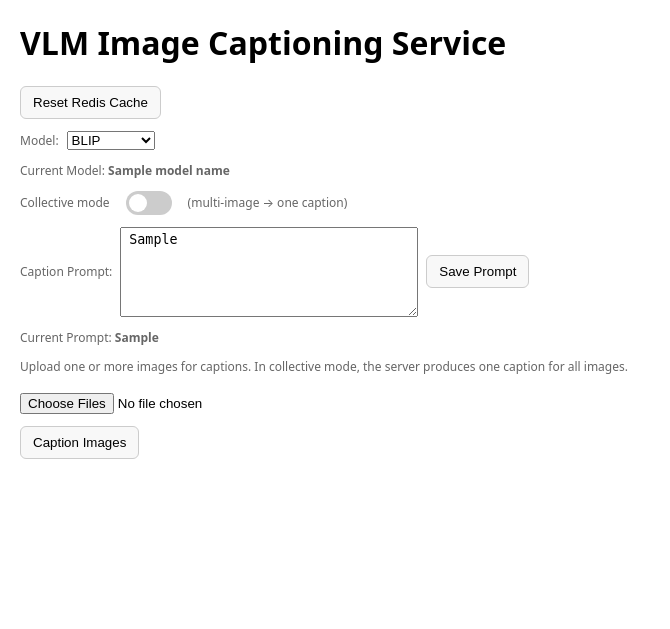
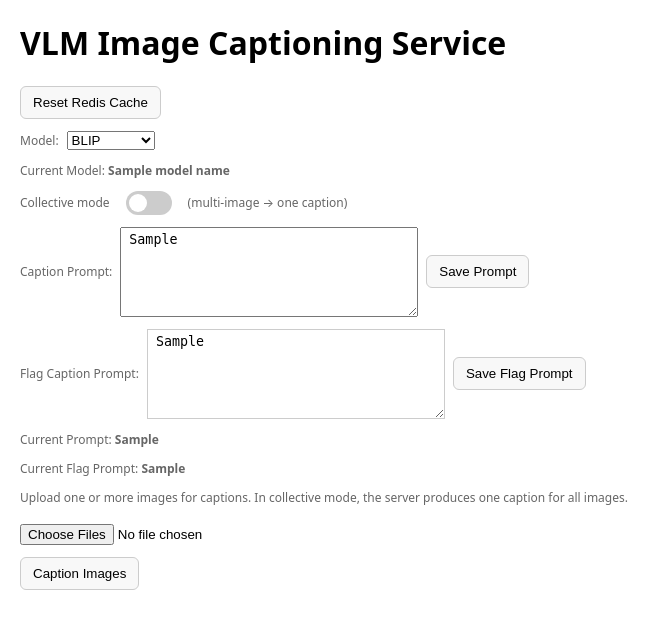
Before and after one commit to abrarhayat/blip-image-inference, a Flask app: template templates/index.html in a window 1280 px wide. Shown: the top 629 px of the page, without its empty margins (0-670 px from the left). Run offline with Flask 3, Linux system fonts and the light colour scheme; the template is opened without the code that fills it: most values are stand-ins (such as "Sample title", 1, 10 or a date in 2020).

Commit message:
Now added flag generation capabilities

```diff
--- a/app.py
+++ b/app.py
@@ -9,10 +9,10 @@ from flask import Flask, json, request, jsonify, render_template
 from transformers import Gemma3Processor, BlipForConditionalGeneration, Blip2ForConditionalGeneration, \
     Gemma3ForConditionalGeneration, InternVLForConditionalGeneration
 
-from blip import initialize_blip_model, initialize_blip2_model
-from gemma import initialize_gemma_model
-from inference import infer_image_caption, infer_collective_caption
-from intern_vlm import initialize_intern_vlm_model
+from blip import initialize_blip_model, initialize_blip2_model, DEFAULT_BLIP_PROMPT, DEFAUALT_BLIP2_PROMPT
+from gemma import initialize_gemma_model, DEFAULT_GEMMA_PROMPT, DEFAULT_FLAG_GEMMA_PROMPT
+from inference import infer_image_caption, infer_collective_caption, is_flagged
+from intern_vlm import initialize_intern_vlm_model, DEFAULT_INTERN_VLM_PROMPT, DEFAULT_INTERN_VLM_FLAG_PROMPT
 from redis_config import get_redis_client
 from spacy_tagging import generate_spacy_tags
 
@@ -26,9 +26,30 @@ model = None
 device = None
 model_name = None
 caption_prompt = None
+flag_caption_prompt = None
 
 # Store models loaded in a dictionary for easy access
 MODEL_CACHE = {}
+
+
+def get_default_prompt_for_model(model_key: str) -> Union[str, None]:
+    if model_key == "blip":
+        return DEFAULT_BLIP_PROMPT
+    elif model_key == "blip2":
+        return DEFAUALT_BLIP2_PROMPT
+    elif model_key == "gemma":
+        return DEFAULT_GEMMA_PROMPT
+    elif model_key == "intern_vlm":
+        return DEFAULT_INTERN_VLM_PROMPT
+    return None
+
+
+def get_flag_prompt_for_model(model_key: str) -> Union[str, None]:
+    if model_key == "gemma":
+        return DEFAULT_FLAG_GEMMA_PROMPT
+    elif model_key == "intern_vlm":
+        return DEFAULT_INTERN_VLM_FLAG_PROMPT
+    return None
 
 
 # Load BLIP model + processor once (warm start)
@@ -58,19 +79,26 @@ rdb = get_redis_client()
 
 @app.route("/", methods=["GET"])
 def index():
-    global model_name, caption_prompt
-    return render_template("index.html", model_name=model_name, caption_prompt=caption_prompt)
+    global model_name, caption_prompt, flag_caption_prompt
+    if caption_prompt is None:
+        caption_prompt = get_default_prompt_for_model(SELECTED_MODEL_KEY)
+    if flag_caption_prompt is None:
+        flag_caption_prompt = get_flag_prompt_for_model(SELECTED_MODEL_KEY)
+    return render_template("index.html", model_name=model_name, caption_prompt=caption_prompt,
+                           flag_caption_prompt=flag_caption_prompt)
 
 
 @app.route("/set-model", methods=["POST"])
 def set_model():
-    global SELECTED_MODEL_KEY, processor, model, device, model_name
+    global SELECTED_MODEL_KEY, processor, model, device, model_name, flag_caption_prompt
     data = request.get_json()
     model_key = data.get("model", "blip")
     processor, model, device = get_model_and_processor(model_key)
     model_name = type(model).__name__
     SELECTED_MODEL_KEY = model_key
-    return jsonify({"model_name": model_name}), 200
+    # Reset the flag prompt to the model's default
+    flag_caption_prompt = get_flag_prompt_for_model(model_key)
+    return jsonify({"model_name": model_name, "flag_caption_prompt": flag_caption_prompt}), 200
 
 
 @app.route("/set-caption-prompt", methods=["POST"])
@@ -83,9 +111,19 @@ def set_caption_prompt():
     return jsonify({"caption_prompt": caption_prompt}), 200
 
 
+@app.route("/set-flag-prompt", methods=["POST"])
+def set_flag_prompt():
+    global flag_caption_prompt
+    data = request.get_json(silent=True) or {}
+    new_prompt = data.get("flag_caption_prompt", "")
+    # Normalize empty prompt to None for clearer downstream handling
+    flag_caption_prompt = new_prompt.strip() or None
+    return jsonify({"flag_caption_prompt": flag_caption_prompt}), 200
+
+
 @app.route("/caption-images", methods=["POST"])
 def caption_images():
-    global processor, model, device, caption_prompt
+    global processor, model, device, caption_prompt, flag_caption_prompt
     if "images" not in request.files:
         return jsonify({"error": "No images uploaded"}), 400
 
@@ -107,12 +145,13 @@ def caption_images():
         # Process new image
         image = Image.open(f.stream).convert("RGB")
         caption = infer_image_caption(processor, model, device, image, caption_prompt)
+        flagged = is_flagged(processor, model, device, [image], flag_caption_prompt)
         if (caption is None or len(caption) == 0):
             caption = "No caption could be generated."
             results.append({"filename": f.filename, "caption": caption, "tags": []})
             continue
 
-        result = {"caption": caption, "tags": generate_spacy_tags(caption)}
+        result = {"caption": caption, "tags": generate_spacy_tags(caption), "flagged": flagged}
 
         # Cache result
         rdb.set(file_hash, json.dumps(result), ex=REDIS_CACHE_TTL)
@@ -128,7 +167,7 @@ def caption_collective_images():
     Returns JSON of the form:
     {"collective_caption": str, "count": int}
     """
-    global processor, model, device, caption_prompt
+    global processor, model, device, caption_prompt, flag_caption_prompt
     if not isinstance(model, (Gemma3ForConditionalGeneration, InternVLForConditionalGeneration)):
         return jsonify({"error": "Collective captioning only supported for Gemma / InternVLM models"}), 400
 
@@ -155,9 +194,10 @@ def caption_collective_images():
     if cached:
         return jsonify(json.loads(cached))
 
-    collective_caption = infer_collective_caption(processor, model, device, images, caption_prompt)
+    collective_caption = infer_collective_caption(processor, model, device, images, caption_prompt, max_new_tokens=200)
+    flagged = is_flagged(processor, model, device, images, flag_caption_prompt, max_new_tokens=200)
     response = {"collective_caption": collective_caption, "count": len(images),
-                "tags": generate_spacy_tags(collective_caption)}
+                "tags": generate_spacy_tags(collective_caption), "flagged": flagged}
     rdb.set(cache_key, json.dumps(response), ex=REDIS_CACHE_TTL)
     return jsonify(response)
 
@@ -176,6 +216,8 @@ if __name__ == "__main__":
     parser.add_argument("--caption-prompt", type=str,
                         default=None,
                         help="Optional caption prompt for inference")
+    parser.add_argument("--flag-caption-prompt", type=str, default=None,
+                        help="Optional flag prompt for inference")
     parser.add_argument("--port", type=int, default=5001, help="Port to run the Flask server on")
     args = parser.parse_args()
 
@@ -199,5 +241,7 @@ if __name__ == "__main__":
     print(f"Using model: {model_name} on device: {device}")
     # Set optional caption prompt
     caption_prompt = args.caption_prompt
+    # Set option flag prompt
+    flag_caption_prompt = args.flag_caption_prompt
     port = args.port or int(os.getenv("PORT", 5001))
     app.run(host="0.0.0.0", port=port, debug=True)
--- a/gemma.py
+++ b/gemma.py
@@ -4,6 +4,8 @@ import torch
 from transformers import AutoProcessor, Gemma3Processor, Gemma3ForConditionalGeneration
 
 DEVICE = "cuda" if torch.cuda.is_available() else "mps" if torch.backends.mps.is_available() else "cpu"
+DEFAULT_GEMMA_PROMPT = "You are a helpful assistant who generates captions for images. You keep the caption concise within 25 words and return a single caption without any additional text."
+DEFAULT_FLAG_GEMMA_PROMPT = "You are a helpful assistant who generates json objects from images. You respond with a single JSON object with a single key 'flag' and value 'true' or 'false' based on any of the images have any animals on them. DO NOT include any formatting, additional text, or explanation. Only respond with the JSON object."
 
 
 def initialize_gemma_model() -> tuple[Gemma3Processor, Gemma3ForConditionalGeneration, str]:
@@ -36,7 +38,7 @@ def run_demo_gemma_inference():
             {"type": "image",
              "url": "https://huggingface.co/datasets/huggingface/documentation-images/resolve/main/pipeline-cat-chonk.jpeg"},
             {"type": "text",
-             "text": "Generate a caption for this image. Keep the caption concise within 10 words. Return a single caption without any additional text."},
+             "text": "Generate a caption for this image. Keep the caption concise within 25 words. Return a single caption without any additional text."},
         ]
         }
     ]
--- a/intern_vlm.py
+++ b/intern_vlm.py
@@ -2,6 +2,8 @@ import torch
 from transformers import AutoProcessor, InternVLProcessor, InternVLForConditionalGeneration
 
 DEVICE = "cuda" if torch.cuda.is_available() else "mps" if torch.backends.mps.is_available() else "cpu"
+DEFAULT_INTERN_VLM_PROMPT = "You are a helpful assistant who generates captions for images. You keep the caption concise within 25 words and return a single caption without any additional text."
+DEFAULT_INTERN_VLM_FLAG_PROMPT = "You are a helpful assistant who generates json objects from images. You respond with a single JSON object with a single key 'flag' and value 'true' or 'false' based on any of the images have any animals on them. DO NOT include any formatting, additional text, or explanation. Only respond with the JSON object."
 
 
 def initialize_intern_vlm_model() -> tuple[InternVLProcessor, InternVLForConditionalGeneration, str]:
@@ -22,7 +24,7 @@ def run_demo_intern_vlm_inference():
                 {"type": "image",
                  "url": "https://huggingface.co/datasets/huggingface/documentation-images/resolve/main/pipeline-cat-chonk.jpeg"},
                 {"type": "text",
-                 "text": "Generate a caption for this image. Keep the caption concise within 10 words. Return a single caption without any additional text."}
+                 "text": "Generate a caption for this image. Keep the caption concise within 25 words. Return a single caption without any additional text."}
             ]
         },
     ]
--- a/static/css/index.css
+++ b/static/css/index.css
@@ -151,3 +151,12 @@ body.collective-on [data-role="tags"] {
 #results {
     display: none;
 }
+
+
+/* Ensure the flag prompt textarea is visibly sized like the caption prompt */
+#flag-prompt {
+    padding: 4px 8px;
+    min-width: 280px;
+    min-height: 80px;
+    resize: vertical;
+}
--- a/static/js/index.js
+++ b/static/js/index.js
@@ -42,6 +42,12 @@
                 if (!resp.ok) throw new Error('Failed to switch model');
                 const data = await resp.json();
                 currentModelEl.textContent = data.model_name || selectedModel;
+                // Update the current flag prompt if provided by the server
+                const flagEl = document.getElementById('current-flag-prompt');
+                if (flagEl) flagEl.textContent = data.flag_caption_prompt || '';
+                // Also update the textarea value so users can see/edit it immediately
+                const flagInput = document.getElementById('flag-prompt');
+                if (flagInput) flagInput.value = data.flag_caption_prompt || '';
                 statusEl.textContent = 'Model switched.';
             } catch (err) {
                 statusEl.innerHTML = `<span class="error">${err.message}</span>`;
@@ -65,7 +71,30 @@
                 currentPromptEl.textContent = data.caption_prompt || '';
                 promptStatusEl.textContent = 'Saved';
             } catch (err) {
-                promptStatusEl.innerHTML = `<span class="error">${err.message}</span>`;
+                promptStatusEl.innerHTML = `<span class='error'>${err.message}</span>`;
+            }
+        });
+    }
+
+    function attachSaveFlagPrompt(saveBtnEl, inputEl, currentFlagPromptEl, promptStatusEl) {
+        if (!saveBtnEl || !inputEl || !currentFlagPromptEl || !promptStatusEl) return;
+        saveBtnEl.addEventListener('click', async () => {
+            const promptVal = inputEl.value;
+            promptStatusEl.textContent = 'Saving...';
+            try {
+                const resp = await fetch('/set-flag-prompt', {
+                    method: 'POST',
+                    headers: {'Content-Type': 'application/json'},
+                    body: JSON.stringify({flag_caption_prompt: promptVal})
+                });
+                if (!resp.ok) throw new Error('Failed to save flag prompt');
+                const data = await resp.json();
+                currentFlagPromptEl.textContent = data.flag_caption_prompt || '';
+                // Reflect normalized value back into the textarea
+                inputEl.value = data.flag_caption_prompt || '';
+                promptStatusEl.textContent = 'Saved';
+            } catch (err) {
+                promptStatusEl.innerHTML = `<span class='error'>${err.message}</span>`;
             }
         });
     }
@@ -76,6 +105,7 @@
         attachResetRedis,
         attachModelSwitcher,
         attachSavePrompt,
+        attachSaveFlagPrompt,
     };
 })();
 
@@ -94,6 +124,10 @@
         const savePromptBtn = document.getElementById('save-prompt-btn');
         const currentPromptEl = document.getElementById('current-prompt');
         const promptStatusEl = document.getElementById('prompt-status');
+        const flagPromptInput = document.getElementById('flag-prompt');
+        const saveFlagPromptBtn = document.getElementById('save-flag-prompt-btn');
+        const currentFlagPromptEl = document.getElementById('current-flag-prompt');
+        const flagPromptStatusEl = document.getElementById('flag-prompt-status');
         const modeToggle = document.getElementById('mode-toggle');
         const modeWarning = document.getElementById('mode-warning');
 
@@ -105,9 +139,10 @@
             attachModelSwitcher(modelSelect, currentModelEl, statusEl);
         }
 
-        const {attachSavePrompt, modelNameToKey} = window.CommonUI || {};
+        const {attachSavePrompt, attachSaveFlagPrompt, modelNameToKey} = window.CommonUI || {};
         if (window.CommonUI) {
             attachSavePrompt(savePromptBtn, captionPromptInput, currentPromptEl, promptStatusEl);
+            attachSaveFlagPrompt(saveFlagPromptBtn, flagPromptInput, currentFlagPromptEl, flagPromptStatusEl);
         }
 
         function isCollectiveSupported() {
@@ -183,6 +218,7 @@
                         <img class="preview" src="${url}" alt="preview" />
                         <div style="flex:1">
                             <div><strong>${file.name}</strong></div>
+                            <div class="small" data-role="flag"></div>
                             <div class="small">${(file.size / 1024).toFixed(1)} KB</div>
                             <div class="small" data-role="caption">Caption: (pending...)</div>
                             <div class="tags" data-role="tags"></div>
@@ -222,7 +258,12 @@
                     const count = data.count || (files ? files.length : 0);
                     const tags = Array.isArray(data.tags) ? data.tags : [];
                     const tagsHtml = tags.length ? `<div class="tags" style="margin-top:6px;">${tags.map(t => `<span class="tag">${t}</span>`).join('')}</div>` : '';
-                    resultsEl.innerHTML = `<div><strong>Collection Caption</strong> (${count} image${count === 1 ? '' : 's'}):</div><div style="margin-top:6px;">${caption}</div>${tagsHtml}`;
+                    if (data.flagged === true) {
+                        resultsEl.innerHTML = `<div style="margin-top:10px; color:green; font-weight:bold;">Flag: True</div><br/>`;
+                    } else if (data.flagged === false) {
+                        resultsEl.innerHTML = `<div style="margin-top:10px; color:red; font-weight:bold;">Flag: False</div><br/>`;
+                    }
+                    resultsEl.innerHTML += `<div><strong>Collective Caption</strong> (${count} image${count === 1 ? '' : 's'}):</div><div style="margin-top:6px;">${caption}</div>${tagsHtml}`;
                     resultsEl.style.display = 'block';
                     statusEl.textContent = 'Done';
                 } else {
@@ -238,9 +279,19 @@
                         if (!card) return;
                         const captionEl = card.querySelector('[data-role="caption"]');
                         const tagsEl = card.querySelector('[data-role="tags"]');
+                        const flagEl = card.querySelector('[data-role="flag"]');
                         if (captionEl) captionEl.textContent = `Caption: ${item.caption || ''}`;
                         if (tagsEl) {
                             tagsEl.innerHTML = (item.tags || []).map(t => `<span class="tag">${t}</span>`).join('');
+                        }
+                        if (flagEl) {
+                            if (item.flagged === true) {
+                                flagEl.innerHTML = '<span style="color:#228B22;font-weight:bold;">Flag: True</span>';
+                            } else if (item.flagged === false) {
+                                flagEl.innerHTML = '<span style="color:#b00020;font-weight:bold;">Flag: False</span>';
+                            } else {
+                                flagEl.innerHTML = '';
+                            }
                         }
                     });
                 }
--- a/templates/index.html
+++ b/templates/index.html
@@ -37,7 +37,17 @@
         <button id="save-prompt-btn" type="button">Save Prompt</button>
         <span class="small" id="prompt-status"></span>
     </div>
+
+    <div class="actions wrap">
+        <label for="flag-prompt" class="small">Flag Caption Prompt:</label>
+        <textarea id="flag-prompt" placeholder="Enter optional flag prompt"
+                  style="padding: 4px 8px; min-width: 280px; min-height: 80px; resize: vertical; border: 1px solid #ccc;">{{ flag_caption_prompt or '' }}</textarea>
+        <button id="save-flag-prompt-btn" type="button">Save Flag Prompt</button>
+        <span class="small" id="flag-prompt-status"></span>
+    </div>
+
     <p class="small">Current Prompt: <strong id="current-prompt">{{ caption_prompt }}</strong></p>
+    <p class="small">Current Flag Prompt: <strong id="current-flag-prompt">{{ flag_caption_prompt }}</strong></p>
     <p class="small">Upload one or more images for captions. In collective mode, the server produces one caption for all
         images.</p>
 </header>
```
Also changed, not shown: blip.py (+6 -6 lines), inference.py (+87 -3 lines), README.md. Lines whose indentation alone changed are shown as unchanged.
